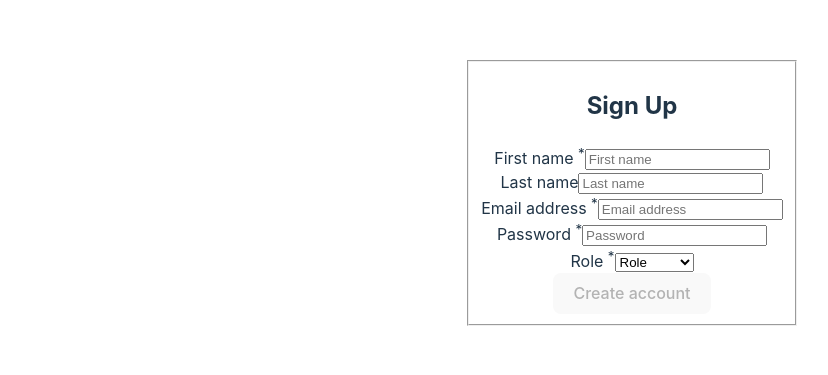
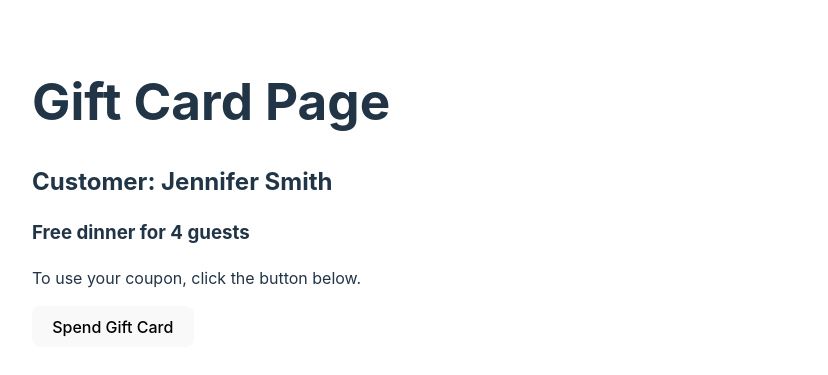
Before and after one commit to TabotCharlesBessong/CourseraAdvancedReactJS, a React (Vite) app in the folder portfolio/: page / in a window 1280 px wide. Shown: the part 207-582 px from the top of the page, without its empty margins (8-836 px from the left). Built offline with nearby package versions, Linux system fonts and the light colour scheme.

Commit message:
some use state assignment

```diff
--- a/portfolio/src/App.jsx
+++ b/portfolio/src/App.jsx
@@ -1,39 +1,36 @@
-import React from 'react'
-import {DessertsList, Feedback, Registration, Todo} from './components'
-import data from './constant/data'
-import { useState } from 'react';
-import './App.css'
+import { useState } from "react";
 
-const App = () => {
-  const [todos, setTodos] = useState([
-    {
-      id: "todo1",
-      createdAt: "18:00",
-    },
-    {
-      id: "todo2",
-      createdAt: "20:30",
-    },
-  ]);
+export default function App() {
+  const [giftCard, setGiftCard] = useState({
+    firstName: "Jennifer",
+    lastName: "Smith",
+    text: "Free dinner for 4 guests",
+    valid: true,
+    instructions: "To use your coupon, click the button below.",
+  });
 
-  const reverseOrder = () => {
-    setTodos([...todos].reverse())
+  function spendGiftCard() {
+    setGiftCard((prevState) => {
+      return {
+        ...prevState,
+        text: "Your coupon has been used.",
+        valid: false,
+        instructions: "Please visit our restaurant to renew your gift card.",
+      };
+    });
   }
+
   return (
-    <div className='App' >
-      {/* <DessertsList data={data.desserts} /> */}
-      {/* <button onClick={reverseOrder} >Reverse</button>
-      <table>
-        <tbody>
-          {todos.map((todo,i) => (
-            <Todo key={todo.id} id={todo.id} createdAt={todo.createdAt} />
-          ))}
-        </tbody>
-      </table> */}
-      {/* <Feedback /> */}
-      <Registration />
+    <div style={{ padding: "40px" }}>
+      <h1>Gift Card Page</h1>
+      <h2>
+        Customer: {giftCard.firstName} {giftCard.lastName}
+      </h2>
+      <h3>{giftCard.text}</h3>
+      <p>{giftCard.instructions}</p>
+      {giftCard.valid && (
+        <button onClick={spendGiftCard}>Spend Gift Card</button>
+      )}
     </div>
-  )
+  );
 }
-
-export default App
```
